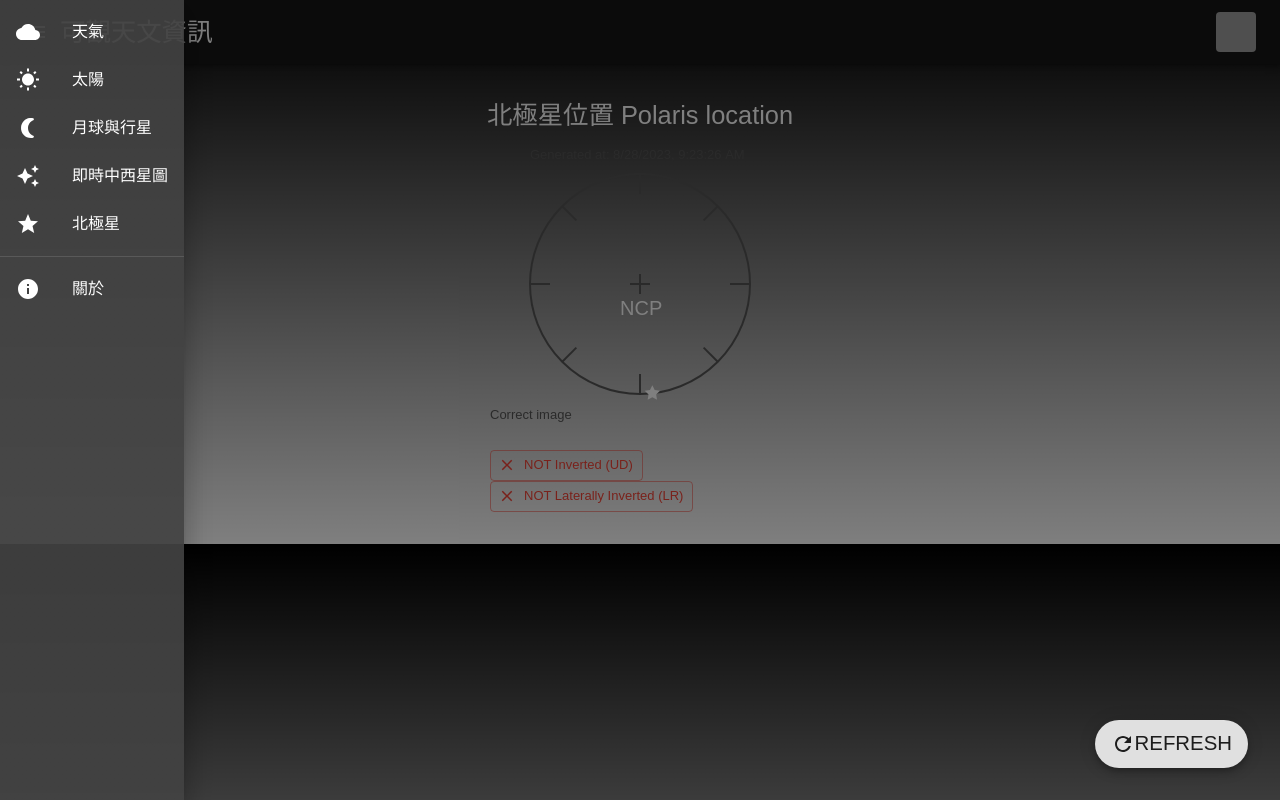
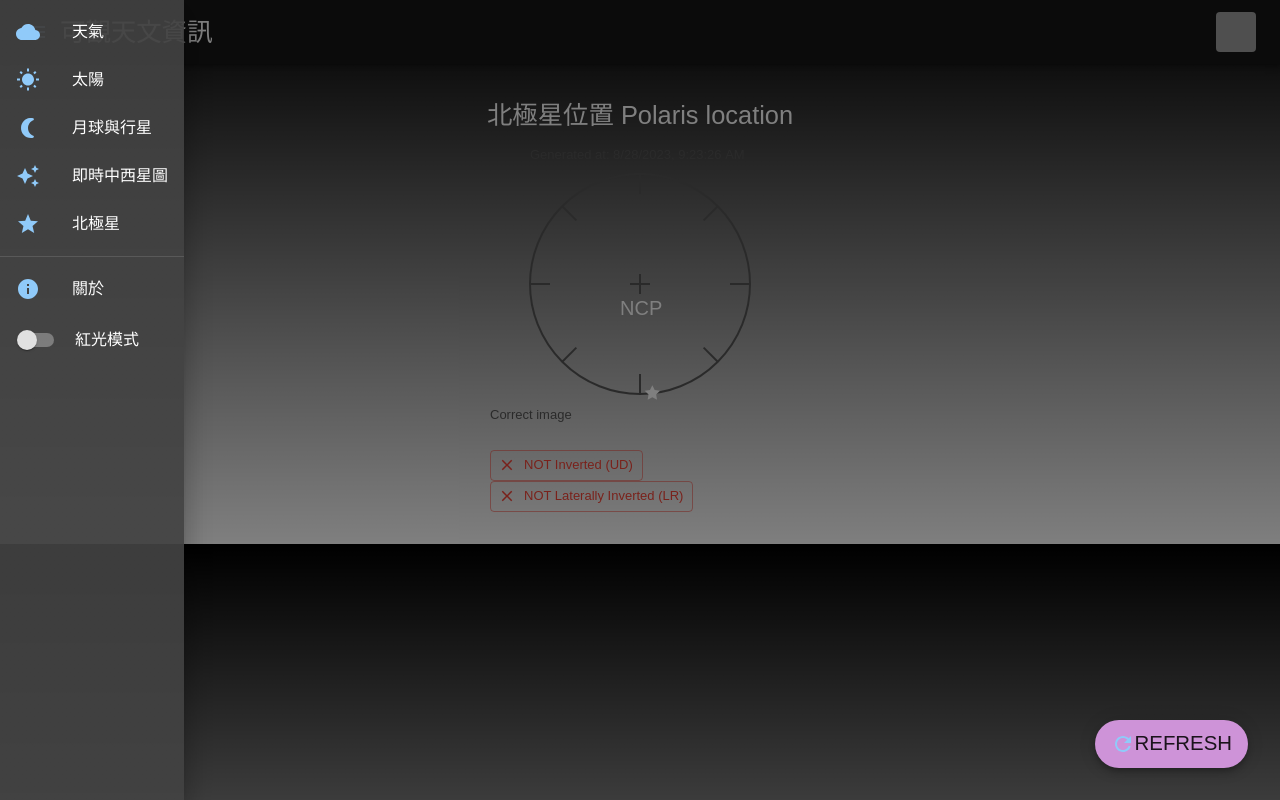
Before and after one commit to ct-chu/astroInfo, a Next.js app: page /pole in a window 1280 px wide. Both pictures are taken after a click on the button "menu". Built offline with nearby package versions, Linux system fonts and the light colour scheme; grey boxes are pictures that could not be loaded; a web font is replaced by a local one.

Commit message:
add red light mode (not working for img yet)

```diff
--- /dev/null
+++ b/src/app/components/ThemeSwitchContext.js
@@ -0,0 +1,4 @@
+"use client";
+
+import React from "react";
+export const ThemeSwitchContext = React.createContext();
--- a/src/app/components/menu.js
+++ b/src/app/components/menu.js
@@ -1,7 +1,7 @@
 "use client";
 
 import * as React from "react";
-import { useState } from "react";
+import { useState, useContext } from "react";
 import Link from "next/link";
 
 import { ThemeProvider } from "@mui/material/styles";
@@ -21,7 +21,8 @@ import {
   ListItemIcon,
   ListItemText,
   Divider,
-  Avatar
+  Avatar,
+  Switch
 } from "@mui/material";
 import MenuIcon from "@mui/icons-material/Menu";
 import CloudIcon from "@mui/icons-material/Cloud";
@@ -31,16 +32,66 @@ import InfoIcon from "@mui/icons-material/Info";
 import WbSunnyIcon from "@mui/icons-material/WbSunny";
 import RefreshIcon from "@mui/icons-material/Refresh";
 import StarIcon from '@mui/icons-material/Star';
+import { alpha, styled } from '@mui/material/styles';
+import { red } from '@mui/material/colors';
 
-import ThemeDark from "../styles/themeDark";
+import themeRed from "../styles/themeRed";
+import themeDark from "../styles/themeDark";
+import {ThemeSwitchContext} from "./ThemeSwitchContext";
 
 export default function Menu() {
   const [isDrawerOpen, setIsDrawerOpen] = useState(false);
   const forceUpdate = () => window.location.reload(true);
+  const [checked, setChecked] = useState(false);
+  const [theme, setTheme] = useContext(ThemeSwitchContext)
+
+  const handleToggle = () => {
+    if (theme == themeDark) {
+      setTheme(themeRed)
+      setChecked(true)
+      // context.setSession(themeRed)
+    } else {
+      setTheme(themeDark)
+      setChecked(false)
+      // context.setSession(themeDark)
+    }
+  }
+
+  function ModeSwitch() {
+
+    const RedSwitch = styled(Switch)(({ theme }) => ({
+      '& .MuiSwitch-switchBase.Mui-checked': {
+        color: red[900],
+        '&:hover': {
+          backgroundColor: alpha(red[900], theme.palette.action.hoverOpacity),
+        },
+      },
+      '& .MuiSwitch-switchBase.Mui-checked + .MuiSwitch-track': {
+        backgroundColor: red[900],
+      },
+    }));
+
+    return (
+      <ListItem>
+
+        <RedSwitch
+          edge="start"
+          onChange={() => handleToggle()}
+          checked={checked}
+        />
+        <ListItemText primary={
+          <Typography variant="menu">
+            &nbsp; 紅光模式
+          </Typography>
+        }/>
+
+      </ListItem>
+    )
+  }
 
   return (
     <>
-      <ThemeProvider theme={ThemeDark}>
+      <ThemeProvider theme={theme}>
         <CssBaseline />
         <div id="overlay"></div>
         <Box sx={{ flexGrow: 1 }}>
@@ -49,7 +100,8 @@ export default function Menu() {
               <IconButton
                 size="large"
                 edge="start"
-                color="inherit"
+                variant="menu"
+                color="primary"
                 aria-label="menu"
                 sx={{ mr: 0 }}
                 onClick={() => setIsDrawerOpen(true)}
@@ -64,12 +116,11 @@ export default function Menu() {
               <Link href="/" passHref>
                 <Avatar variant="rounded" src={"./apple-icon.png"} />
                 </Link>
-              {/* <Button color="inherit" variant="small" >紅光模式</Button> */}
               <Drawer
                 open={isDrawerOpen}
                 PaperProps={{
                   sx: {
-                    backgroundColor: "rgba(30, 30, 30, 0.9)",
+                    backgroundColor: theme == themeDark? "rgba(30, 30, 30, 0.9)" : "rgba(15, 0, 0, 0.9)",
                     color: "rgba(255,255,255,1)",
                   },
                 }}
@@ -80,9 +131,13 @@ export default function Menu() {
                     <Link href="/" passHref>
                       <ListItemButton onClick={() => setIsDrawerOpen(false)} sx={{width: 1}}>
                         <ListItemIcon>
-                          <CloudIcon />
+                          <CloudIcon color="primary"/>
                         </ListItemIcon>
-                        <ListItemText primary="天氣" />
+                        <ListItemText primary={
+                          <Typography variant="menu">
+                            天氣
+                          </Typography>
+                        }/>
                       </ListItemButton>
                     </Link>
                   </ListItem>
@@ -90,9 +145,13 @@ export default function Menu() {
                     <Link href="/sun" passHref>
                       <ListItemButton onClick={() => setIsDrawerOpen(false)}>
                         <ListItemIcon>
-                          <WbSunnyIcon />
+                          <WbSunnyIcon color="primary" />
                         </ListItemIcon>
-                        <ListItemText primary="太陽" />
+                        <ListItemText primary={
+                          <Typography variant="menu">
+                            太陽
+                          </Typography>
+                        }/>
                       </ListItemButton>
                     </Link>
                   </ListItem>
@@ -100,9 +159,13 @@ export default function Menu() {
                     <Link href="/planets" passHref>
                       <ListItemButton onClick={() => setIsDrawerOpen(false)}>
                         <ListItemIcon>
-                          <NightlightRoundIcon />
+                          <NightlightRoundIcon color="primary" />
                         </ListItemIcon>
-                        <ListItemText primary="月球與行星" />
+                        <ListItemText primary={
+                          <Typography variant="menu">
+                            月球與行星
+                          </Typography>
+                        }/>
                       </ListItemButton>
                     </Link>
                   </ListItem>
@@ -110,9 +173,13 @@ export default function Menu() {
                     <Link href="/skymap" passHref>
                       <ListItemButton onClick={() => setIsDrawerOpen(false)}>
                         <ListItemIcon>
-                          <AutoAwesomeIcon />
+                          <AutoAwesomeIcon color="primary" />
                         </ListItemIcon>
-                        <ListItemText primary="即時中西星圖" />
+                        <ListItemText primary={
+                          <Typography variant="menu">
+                            即時中西星圖
+                          </Typography>
+                        }/>
                       </ListItemButton>
                     </Link>
                   </ListItem>
@@ -120,9 +187,13 @@ export default function Menu() {
                     <Link href="/pole" passHref>
                       <ListItemButton onClick={() => setIsDrawerOpen(false)}>
                         <ListItemIcon>
-                          <StarIcon />
+                          <StarIcon color="primary" />
                         </ListItemIcon>
-                        <ListItemText primary="北極星" />
+                        <ListItemText primary={
+                          <Typography variant="menu">
+                            北極星
+                          </Typography>
+                        }/>
                       </ListItemButton>
                     </Link>
                   </ListItem>
@@ -133,12 +204,17 @@ export default function Menu() {
                     <Link href="/about" passHref>
                       <ListItemButton onClick={() => setIsDrawerOpen(false)}>
                         <ListItemIcon>
-                          <InfoIcon />
+                          <InfoIcon color="primary" />
                         </ListItemIcon>
-                        <ListItemText primary="關於" />
+                        <ListItemText primary={
+                          <Typography variant="menu">
+                            關於
+                          </Typography>
+                        }/>
                       </ListItemButton>
                     </Link>
                   </ListItem>
+                  <ModeSwitch />
                 </List>
               </Drawer>
             </Toolbar>
@@ -153,9 +229,9 @@ export default function Menu() {
             zIndex: 2000,
           }}
         >
-          <Fab variant="extended" onClick={forceUpdate}>
-            <RefreshIcon />
-            Refresh
+          <Fab color="secondary" variant="extended" onClick={forceUpdate}>
+            <RefreshIcon color="primary" />
+            <Typography variant="menu">Refresh</Typography>
           </Fab>
         </Box>
       </ThemeProvider>
--- a/src/app/layout.js
+++ b/src/app/layout.js
@@ -1,10 +1,14 @@
+"use client";
+
 import "./globals.css";
+import { useState } from 'react';
 import { ThemeProvider } from "@mui/material/styles";
 import { CssBaseline } from "@mui/material";
 import localFont from "next/font/local";
 
-import ThemeDark from "./styles/themeDark";
+import themeDark from "./styles/themeDark";
 import Menu from "./components/menu";
+import { ThemeSwitchContext } from "./components/ThemeSwitchContext";
 
 const NotoSanstc_R = localFont({ src: "./pages/NotoSansTC-Regular.otf" });
 
@@ -22,8 +26,12 @@ export const metadata = {
 };
 
 export default function RootLayout({ children }) {
+
+  const [theme, setTheme] = useState(themeDark);
+
   return (
-    <ThemeProvider theme={ThemeDark}>
+    <ThemeSwitchContext.Provider value={[theme, setTheme]}>
+    <ThemeProvider theme={theme}>
       <html lang="en">
         <head>
           <link rel="icon" href="/favicon.ico" />
@@ -48,5 +56,6 @@ export default function RootLayout({ children }) {
         </body>
       </html>
     </ThemeProvider>
+    </ThemeSwitchContext.Provider>
   );
 }
--- /dev/null
+++ b/src/app/styles/themeRed.js
@@ -0,0 +1,85 @@
+"use client";
+
+import { createTheme } from "@mui/material";
+
+let theme = createTheme()
+
+const themeRed = createTheme(theme, {
+  palette: {
+    mode: "dark",
+    background: {
+      default: "#000000",
+      paper: "#000000",
+    },
+    primary: {
+        main: "#992222",
+      },
+      secondary: {
+        main: "#200",
+        contrastText: "#fff" //button text white instead of black
+      },
+  },
+  components: {
+    MuiCssBaseline: {
+      background: {
+        default: "#000000",
+      },
+    },
+  },
+  text: {
+    screenTitle: {
+      fontSize: "20px",
+    },
+    sectionTitle: {
+      fontSize: "18px",
+    },
+    content: {
+      fontSize: "13px",
+    },
+    small: {
+      fontSize: "8px",
+      color: "grey",
+    },
+  },
+  typography: {
+    fontFamily: {
+      display: "Noto",
+      body: "Noto",
+    },
+    button: {
+        fontFamily: {
+            display: "Noto",
+            body: "Noto",
+          },
+      fontSize: "calc(14px + 0.5vw)",
+      color: "#cc3d3d",
+    },
+    menu: {
+        fontFamily: {
+            display: "Noto",
+            body: "Noto",
+          },
+        [theme.breakpoints.between("xs", "md")]: {
+            fontSize: "13 px",
+        },
+        [theme.breakpoints.between("md", "lg")]: {
+            fontSize: "calc(10px + 0.5vw)",
+        },
+        color: "#cc3d3d",
+    },
+    sectionTitle: {
+      fontSize: "calc(19px + 0.5vw)",
+      color: "#cc3d3d",
+    },
+    content: {
+      fontSize: "calc(14px + 0.5vw)",
+      color: "#cc3d3d",
+    },
+    small: {
+      fontSize: "calc(12px + 0.5vw)",
+      color: "#882c2c",
+    },
+  },
+});
+
+export default themeRed;
```
Also changed, not shown: src/app/pole/page.js (+23 -21 lines).
